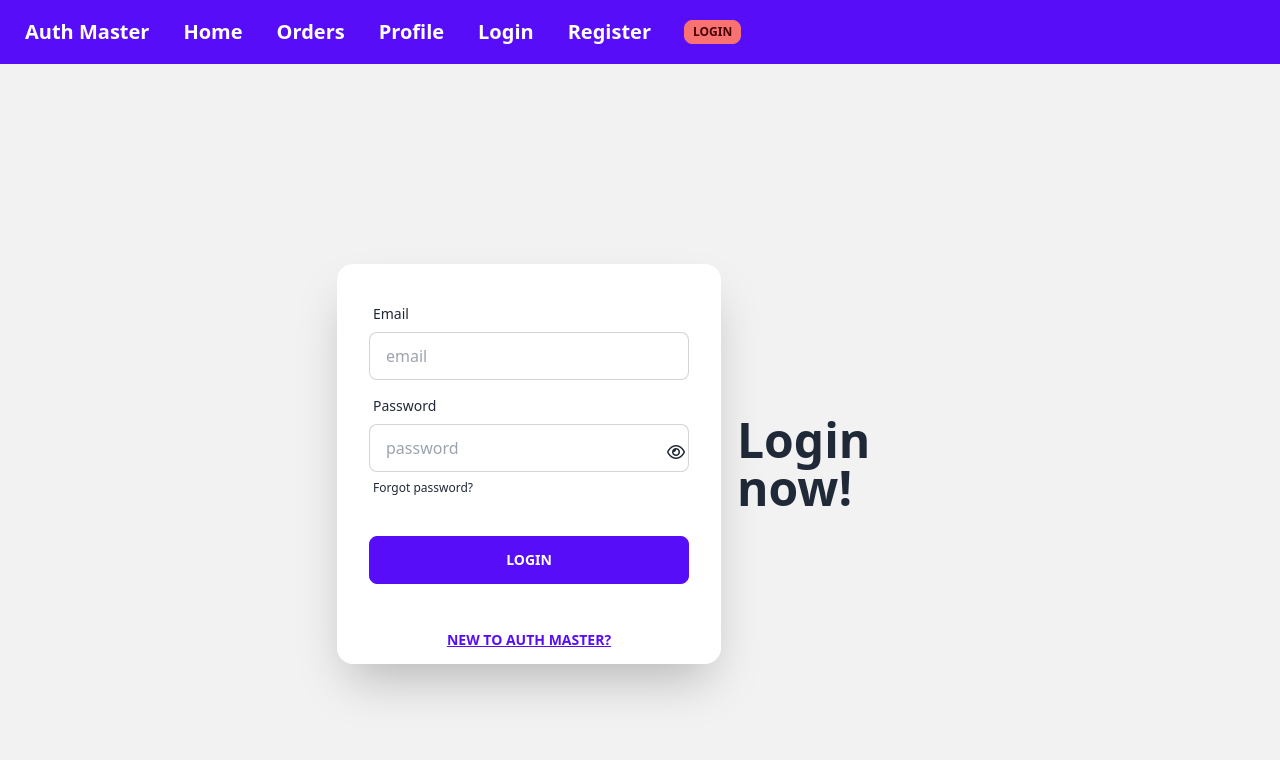
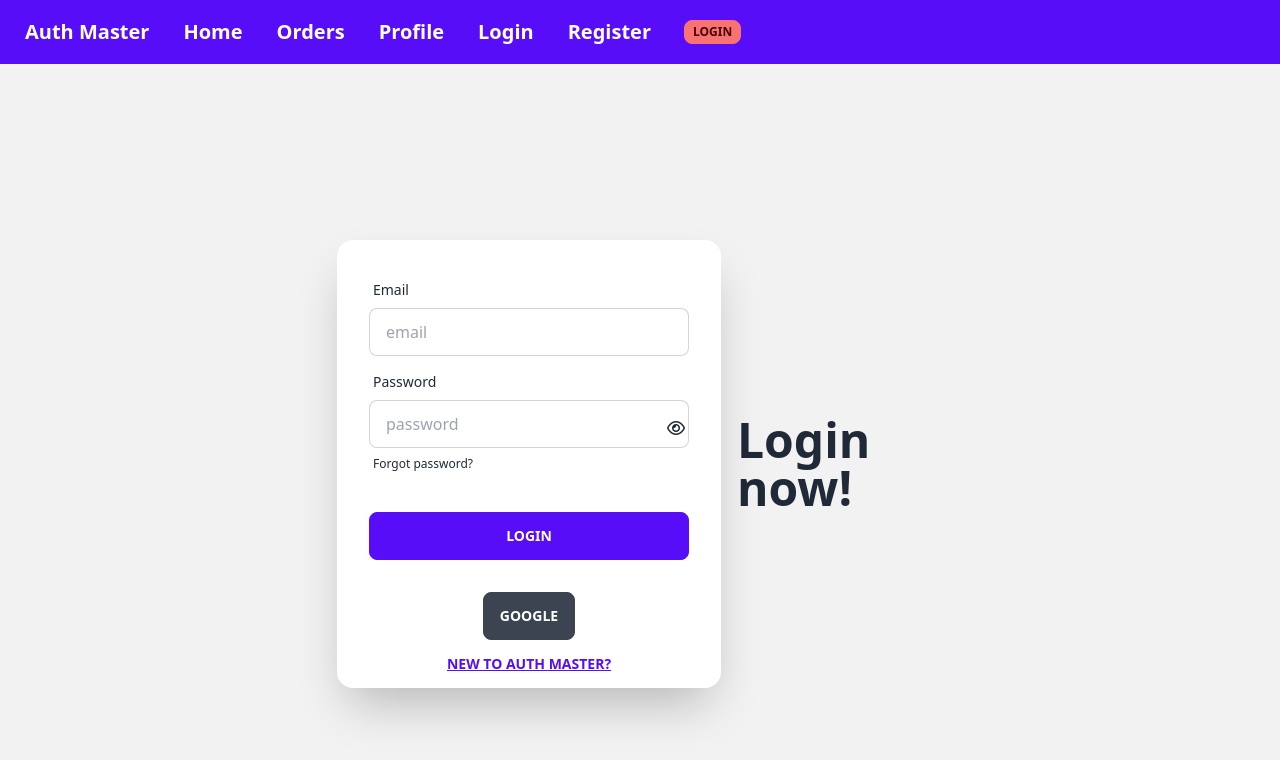
Before and after one commit to hasankarim18/auth-master, a React (Vite) app: page /login in a window 1280 px wide. Shown: the top 760 px of the page. Built offline with nearby package versions, Linux system fonts and the light colour scheme; no server answers.

Commit message:
google login

```diff
--- a/src/Providers/AuthProviders.jsx
+++ b/src/Providers/AuthProviders.jsx
@@ -1,5 +1,13 @@
 import React, { createContext, useEffect, useState } from 'react';
-import { createUserWithEmailAndPassword, getAuth, onAuthStateChanged, signInWithEmailAndPassword, signOut } from "firebase/auth";
+import {
+  createUserWithEmailAndPassword,
+  getAuth,
+  onAuthStateChanged,
+  signInWithEmailAndPassword,
+  signOut,
+  GoogleAuthProvider,
+  signInWithPopup,
+} from "firebase/auth";
 import app from '../../firebase.config';
 export const AuthContext = createContext(null)
 
@@ -33,12 +41,21 @@ useEffect(() => {
     return signOut(auth);
    }
 
+//    google sing in
+   const googleProvider = new GoogleAuthProvider()
+
+   const signInByGoogle = ()=> {
+        return signInWithPopup(auth, googleProvider)
+   }
+
+
    const authInfo = {
      user,
      loading,
      createUser,
      singInUser,
      userSignOut,
+     signInByGoogle,
    };
 
    // observe auth state change
--- a/src/components/Header/Header.jsx
+++ b/src/components/Header/Header.jsx
@@ -13,7 +13,7 @@ const Header = () => {
       userSignOut()
       .then(result => {
        console.log(result);
-        signoutToast();
+       // signoutToast();
       })
       .catch(error => {
       //  console.log(error);
--- a/src/components/Login/Login.jsx
+++ b/src/components/Login/Login.jsx
@@ -7,7 +7,7 @@ import { toast } from 'react-hot-toast';
         const [showPassword, setShowPassword] = useState(false)
         const navigate = useNavigate()
 
-        const { singInUser} = useContext(AuthContext)
+        const { singInUser, signInByGoogle } = useContext(AuthContext);
 
         const handleShowPassword = ()=> {
             setShowPassword(prev => !prev)
@@ -25,7 +25,7 @@ import { toast } from 'react-hot-toast';
             .then((res)=> {
               const loggedInUser = res.user;
            //   console.log(loggedInUser);
-           signInToast()
+               signInToast()
                navigate('/')
 
             })
@@ -35,6 +35,14 @@ import { toast } from 'react-hot-toast';
             })
         }
 
+
+        const googleSingInHandler = () => {
+            signInByGoogle()
+            .then(res => {
+               navigate("/");
+              console.log(res.user)
+            })
+        };
 
         return (
           <div className="hero min-h-screen bg-base-200">
@@ -90,6 +98,9 @@ import { toast } from 'react-hot-toast';
                     <button className="btn btn-primary">Login</button>
                   </div>
                 </form>
+                <div className="text-center">
+                  <button onClick={googleSingInHandler} className="btn">Google</button>
+                </div>
                 <Link to="/register" className="btn btn-link" > New to auth master?</Link>
               </div>
             </div>
```
